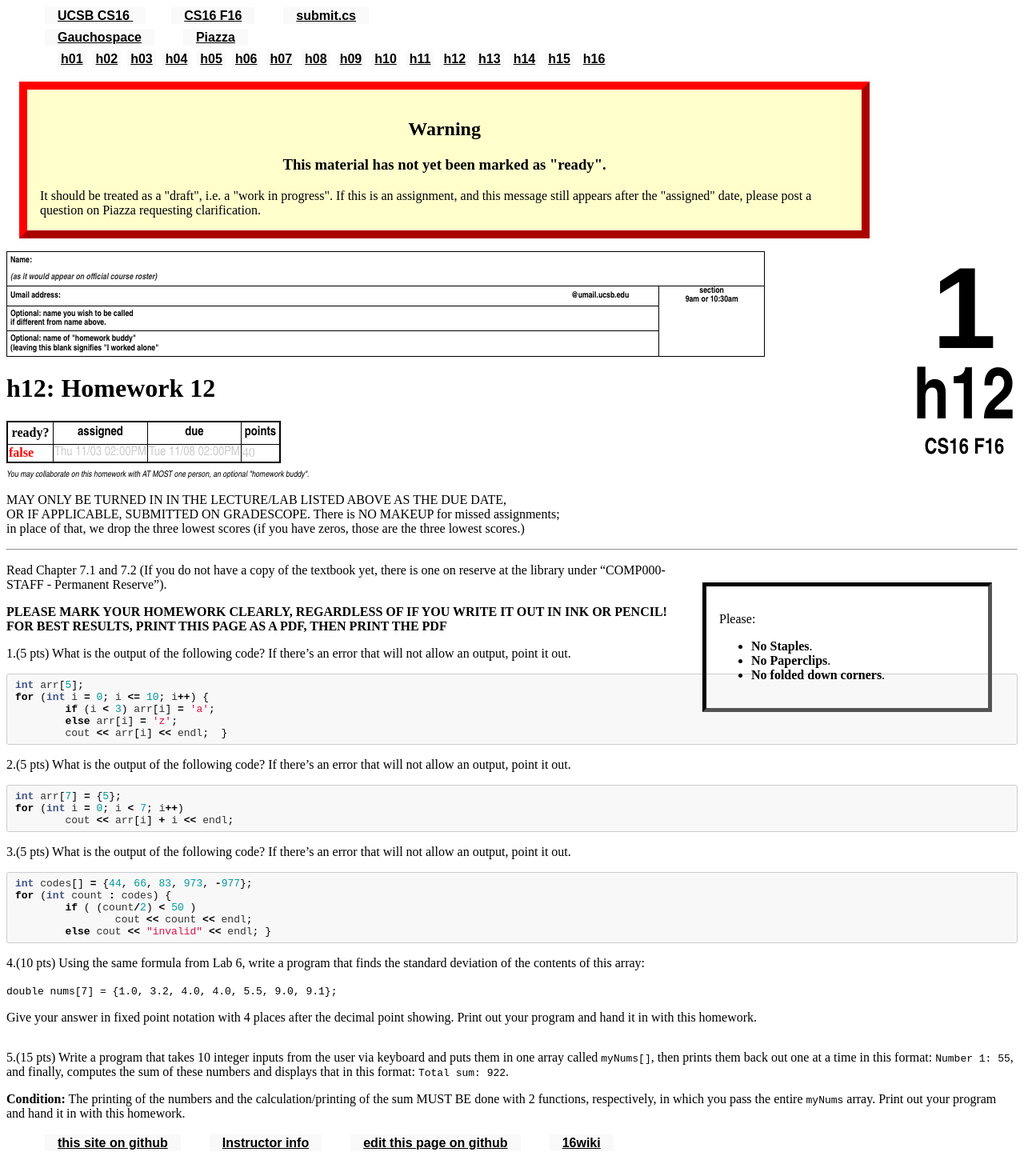
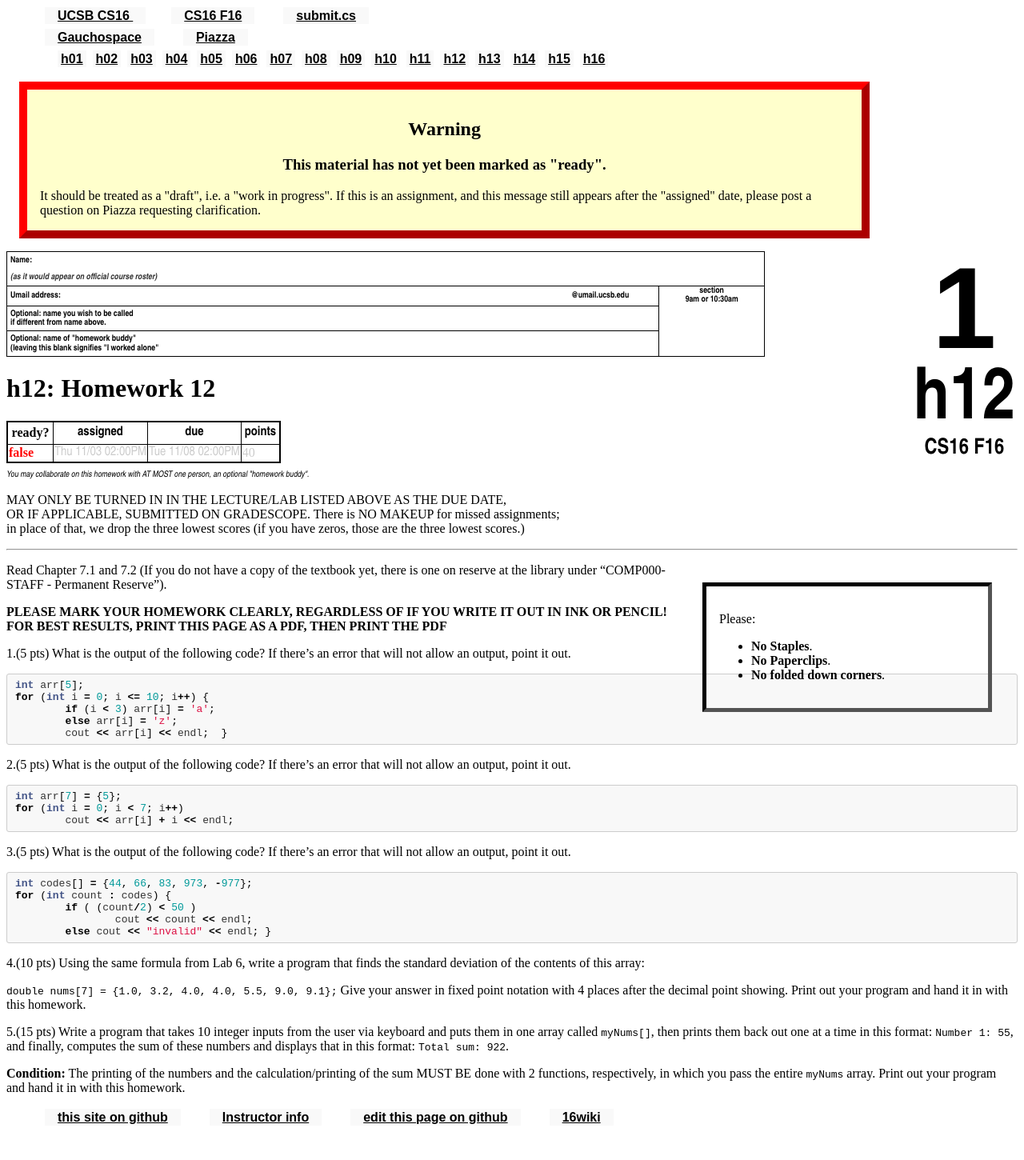
Before and after one commit to ucsb-cs16-s16/https-ucsb-cs16-s17.github.io, a Jekyll site: the page built from _hwk/h12.md, in a window 1280 px wide. Shown: the whole page at 80% size. Built offline with Jekyll 4.4.1, drawn with Linux system fonts in a browser that asks for light colours; after the commit the page ends 1418 px from its top, so only the background shows below that.

Commit message:
Update h12.md

```diff
--- a/_hwk/h12.md
+++ b/_hwk/h12.md
@@ -48,9 +48,8 @@ for (int count : codes) {
 4.(10 pts) Using the same formula from Lab 6, write a program that finds the standard deviation of the contents of this array:
 
 `double nums[7] = {1.0, 3.2, 4.0, 4.0, 5.5, 9.0, 9.1};`
-
 Give your answer in fixed point notation with 4 places after the decimal point showing. Print out your program and hand it in with this homework.
-<div style="margin-bottom:2em"></div>
+<div style="margin-bottom:1em"></div>
 
 5.(15 pts) Write a program that takes 10 integer inputs from the user via keyboard and puts them in one array called `myNums[]`, then prints them back out one at a time in this format: `Number 1: 55`, and finally, computes the sum of these numbers and displays that in this format: `Total sum: 922`.
 
```
